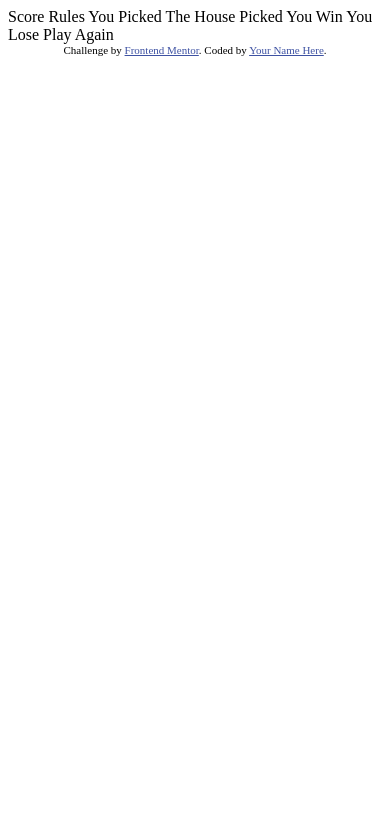
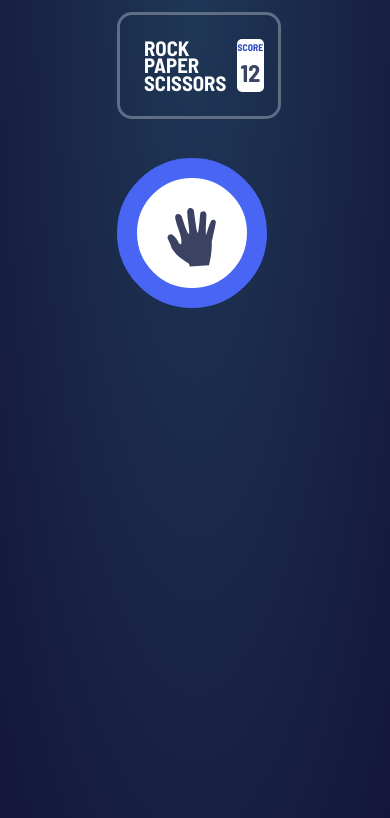
Before and after one commit to mitp7/RockPaperScissor_Game, a plain HTML site: page index.html in a window 390 px wide. Drawn offline with Linux system fonts and the light colour scheme.

Commit message:
Updated pages and icons

```diff
--- a/css/styles.css
+++ b/css/styles.css
@@ -0,0 +1,147 @@
+* {
+    box-sizing: border-box;
+    margin: 0;
+    padding: 0;
+}
+
+body {
+    background-position: no-repeat;
+    background-attachment: fixed;
+    background-image: radial-gradient(at top, hsl(214, 47%, 23%), hsl(237, 49%, 15%));
+}
+
+.hero {
+    margin-top: 3%;
+    margin-left: 30%;
+}
+
+.main-content {
+    display: grid;
+    grid-template-columns: repeat (2, 1fr);
+    grid-template-rows: repeat (1, 1fr);
+    grid-template-areas:
+    "game-title score-board";
+    border: 3px solid hsl(217, 16%, 45%);
+    border-radius: 15px;
+    width: 60%;
+    padding: 1.5rem;
+
+}
+
+.game-title {
+    color: white;
+    font-family: 'Barlow Semi Condensed', sans-serif;
+    grid-area: game-title;
+    font-weight: 700;
+    font-size: 1.6em;
+    line-height: 1.7em;
+}
+
+.score-board {
+    grid-area: score-board;
+    line-height: 150%;
+    background-color: white;
+    border-radius: 15px;
+    width: 60%;
+    margin-left: 37%;
+
+}
+
+.score-box {
+    color: hsl(229, 64%, 46%);
+    font-family: 'Barlow Semi Condensed', sans-serif;
+    text-align: center;
+    font-weight: 600;
+    padding-top: 10%;
+}
+
+#score {
+    color: hsl(229, 25%, 31%);
+    font-family: 'Barlow Semi Condensed', sans-serif;
+    font-weight: 700;
+    font-size: 4.4em;
+    text-align: center;
+
+}
+
+.background {
+    margin-top: 10%;
+    margin-left: 30%;
+    width: 150px;
+    height: 150px;
+    background-color: white;
+    border-radius: 50%;
+    border: 20px solid hsl(230, 89%, 62%);
+}
+
+#paper {
+    padding: 1.9em;
+}
+.attribution {
+    font-size: 11px; text-align: center;
+}
+
+.attribution a {
+    color: hsl(228, 45%, 44%);
+}
+
+@media (max-width: 1024px) {
+    .game-title {
+        font-size: 1.6em;
+        line-height: 1.7em;
+    }
+
+    .score-board {
+        width: 75%;
+        margin-left: 20%;
+        border-radius: 15px;
+        line-height: 150%;
+    }
+
+}
+
+@media (max-width: 768px) {
+    .game-title {
+        font-size: 1em;
+        line-height: 1.7em;
+    }
+
+    .score-board {
+        width: 75%;
+        margin-left: 20%;
+        border-radius: 15px;
+        line-height: 100%;
+    }
+
+    .score-box {
+        font-size: 0.75em;
+        padding-top: 10%;
+    }
+    #score {
+        font-weight: 700;
+        font-size: 2.3em;
+    }
+}
+
+@media (max-width: 480px) {
+    .game-title {
+        font-size: 0.65em;
+        line-height: 1.7em;
+    }
+
+    .score-board {
+        width: 100%;
+        margin-left: 37%;
+        border-radius: 5px;
+        line-height: 80%;
+    }
+
+    .score-box {
+        font-size: 0.4em;
+        padding-top: 10%;
+    }
+    #score {
+        font-weight: 700;
+        font-size: 1.5em;
+    }
+}
--- a/index.html
+++ b/index.html
@@ -8,34 +8,43 @@
   <!-- Styles & Fonts -->
   <link rel="stylesheet" href="css/styles.css">
   <link rel="icon" type="image/png" sizes="32x32" href="./images/favicon-32x32.png">
+  <link rel="preconnect" href="https://fonts.googleapis.com">
+  <link rel="preconnect" href="https://fonts.gstatic.com" crossorigin>
+  <link href="https://fonts.googleapis.com/css2?family=Barlow+Semi+Condensed:wght@400;600;700&display=swap" rel="stylesheet">
 
   <!-- Favicon & Title -->
   <title>Rock, Paper, Scissors</title>
-
-  Score
-  Rules
-
-  You Picked
-  The House Picked
-
-  You Win
-  You Lose
-
-  Play Again
-
-  <!-- Feel free to remove these styles or customise in your own stylesheet 👍 -->
-  <style>
-    .attribution { font-size: 11px; text-align: center; }
-    .attribution a { color: hsl(228, 45%, 44%); }
-  </style>
 </head>
 <body>
+  <div class="hero">
+    <div class = "main-content">
+      <div class = "game-title">
+        <h1>ROCK</h1>
+        <h1>PAPER</h1>
+        <h1>SCISSORS</h1>
+      </div>
+      <div class = "score-board">
+        <div class="score-box">
+          <h2>SCORE</h2> <br>
+        </div>
+        <h1 id="score">12</h1>
+      </div>
+    </div>
+  </div>
 
+  <div class="selector">
+    <!--  <img src = "images/bg-triangle.svg" alt="triangle_boundary">-->
+    <div class="background">
+      <div class="paper-icon">
+        <img src = "images/icon-paper.svg" id = "paper" alt="paper">
+      </div>
+    </div>
+  </div>
 
-
+  <!--
   <div class="attribution">
-    Challenge by <a href="https://www.frontendmentor.io?ref=challenge" target="_blank">Frontend Mentor</a>.
     Coded by <a href="#">Your Name Here</a>.
   </div>
+  -->
 </body>
 </html>
```
